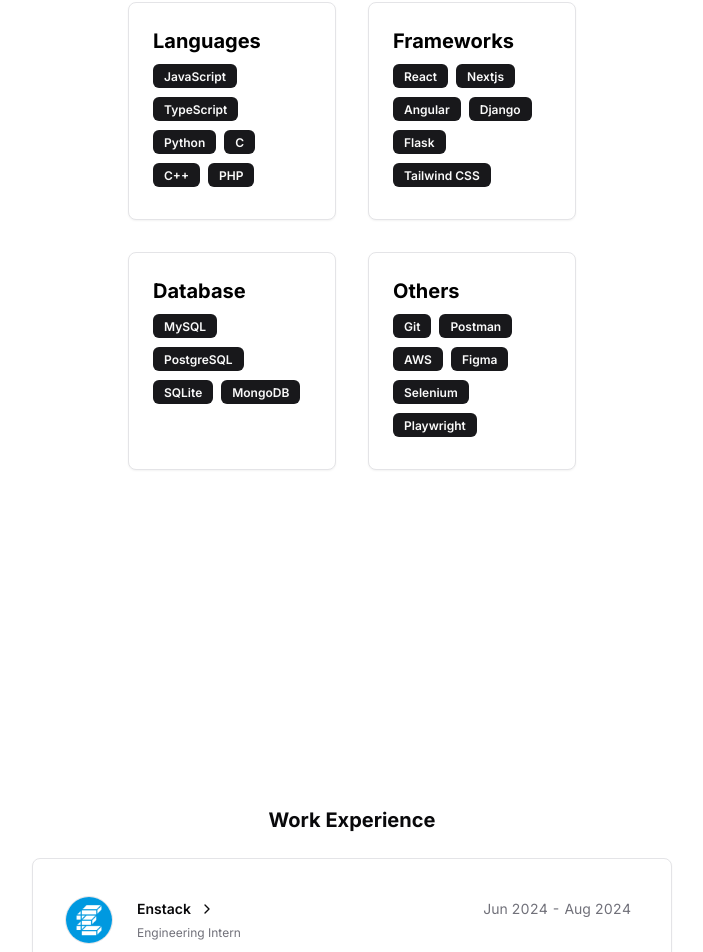
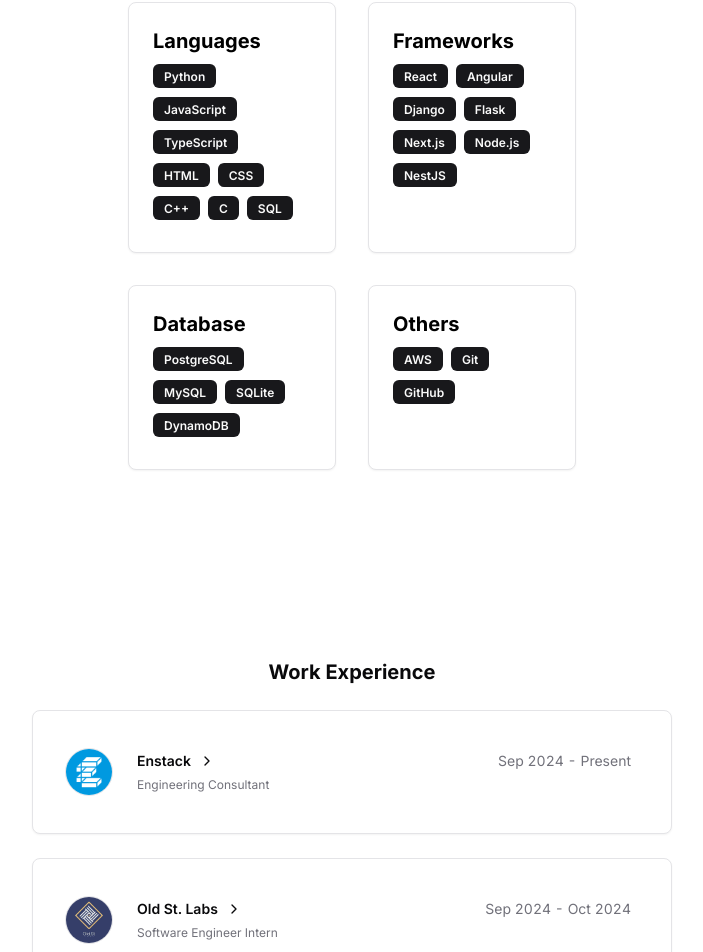
Before and after one commit to kdlibiran/portfolio, a Next.js app: page / in a window 1280 px wide. Shown: the part 1796-2748 px from the top of the page, without its empty margins (288-991 px from the left). Built offline with nearby package versions, Linux system fonts and the light colour scheme.

Commit message:
feat: add experience

```diff
--- a/app/about.tsx
+++ b/app/about.tsx
@@ -13,7 +13,7 @@
   return (
       <div className="w-full h-screen flex justify-center items-center" ref={about}>
         <div className="w-[60%] border p-8 rounded-3xl flex place-items-center gap-8">
-          <img src={DATA.image} className="h-[100%] w-[100%] rounded-full sm:flex hidden" />
+          <img src={DATA.image} className="h-[20%] w-[20%] rounded-full sm:flex hidden" />
           <div className="flex flex-col">
             <h1 className="text-4xl font-bold pointer-events-none whitespace-pre-wrap bg-gradient-to-b from-black to-gray-300/80 bg-clip-text leading-none text-transparent dark:from-white dark:to-slate-900/10">About Me</h1>
           <p className="text-lg mt-4 font-sans text-muted-foreground">{DATA.description}</p>
--- a/app/data.tsx
+++ b/app/data.tsx
@@ -38,6 +38,30 @@
       href: "https://enstack.com",
       badges: [],
       location: "Taguig, PH",
+      title: "Engineering Consultant",
+      logoUrl: "/enstack.png",
+      start: "Sep 2024",
+      end: "Present",
+      description:
+        "I am currently working as a full stack developer at Enstack Technologies. I am responsible for developing new features and maintaining the existing ones for the company's mobile app.",
+    },
+    {
+      company: "Old St. Labs",
+      href: "https://old.st",
+      badges: [],
+      location: "Remote",
+      title: "Software Engineer Intern",
+      logoUrl: "/oldst.jpg",
+      start: "Sep 2024",
+      end: "Oct 2024",
+      description:
+        "At Old St. Labs, We developed an AI-powered chatbot web app to improve the time tracking of the employees of the company. I was responsible for developing backend services using NestJS and also integrating it with OpenAI's API.",
+    },
+    {
+      company: "Enstack",
+      href: "https://enstack.com",
+      badges: [],
+      location: "Taguig, PH",
       title: "Engineering Intern",
       logoUrl: "/enstack.png",
       start: "Jun 2024",
@@ -61,19 +85,88 @@
   skills:[
     {
       title: "Languages",
-      items: ["JavaScript", "TypeScript", "Python", "C", "C++", "PHP"],
+      items: [{
+        name: "Python"
+      }
+      , {
+        name: "JavaScript"
+      }
+      , {
+        name: "TypeScript"
+      }
+      , {
+        name: "HTML"
+      }
+      , {
+        name: "CSS"
+      }
+      , {
+        name: "C++"
+      }
+      , {
+        name: "C"
+      }
+      , {
+        name: "SQL"
+      }
+      ]
     },
     {
       title: "Frameworks",
-      items: ["React", "Nextjs", "Angular", "Django", "Flask", "Tailwind CSS"],
+      items: [
+        {
+          name: "React"
+        }
+        , {
+          name: "Angular"
+        }
+        , {
+          name: "Django"
+        }
+        , {
+          name: "Flask"
+        }
+        , {
+          name: "Next.js"
+        }
+        , {
+          name: "Node.js"
+        }
+        , {
+          name: "NestJS"
+        }
+      ],
     },
     {
       title: "Database",
-      items: ["MySQL", "PostgreSQL", "SQLite", "MongoDB"],
+      items: [
+        {
+          name: "PostgreSQL"
+        }
+        , {
+          name: "MySQL"
+        }
+        , {
+          name: "SQLite"
+        }
+        , {
+          name: "DynamoDB"
+        }
+      ],
     },
     {
       title: "Others",
-      items: ["Git", "Postman", "AWS", "Figma", "Selenium", "Playwright"],
+      items: [
+        {
+          name: "AWS"
+        }
+        , {
+          name: "Git"
+        }
+        , {
+          name: "GitHub"
+        }
+      ],
     },
   ]
 } as const;
--- a/app/projects.tsx
+++ b/app/projects.tsx
@@ -13,7 +13,7 @@
   return (
       <div className="w-full h-screen flex justify-center items-center" ref={projects}>
         <h1 className="text-4xl font-bold pointer-events-none whitespace-pre-wrap bg-gradient-to-b from-black to-gray-300/80 bg-clip-text leading-none text-transparent dark:from-white dark:to-slate-900/10">Projects</h1>
-        <div className="absolute top-0 left-0 w-full h-full bg-gradient-to-b from-black to-gray-300/80 bg-clip-text leading-none text-transparent dark:from-white dark:to-slate-900/10" />
+        {/* TODO: Add projects here */}
       </div>
   );
 }
--- a/app/skills.tsx
+++ b/app/skills.tsx
@@ -5,6 +5,7 @@
 import { Badge } from "@/components/ui/badge";
 import { ScrollContext } from "@/components/scroll-provider";
 import { DATA } from "./data";
+import { Tooltip, TooltipContent,TooltipTrigger, TooltipProvider } from "@/components/ui/tooltip";
 export default function Skills() {
   const scrollContext = useContext(ScrollContext);
   if (!scrollContext) {
@@ -20,6 +21,7 @@
       <h1 className="text-5xl font-bold pointer-events-none whitespace-pre-wrap bg-gradient-to-b from-black to-gray-300/80 bg-clip-text leading-none text-transparent dark:from-white dark:to-slate-900/10">
         Skills
       </h1>
+      <TooltipProvider>
       <div className="grid grid-cols-2 gap-8 mt-4 font-sans text-muted-foreground sm:w-1/2 sm:px-24 px-4">
         {DATA.skills.map((category, index) => (
           <Card className="w-full" key={index}>
@@ -27,13 +29,14 @@
             <CardContent className="-mt-4">
               {category.items.map((item, idx) => (
                 <Badge key={idx} className="pt-1 mr-2 mb-2 rounded-md">
-                  {item}
+                  {item.name}
                 </Badge>
               ))}
             </CardContent>
           </Card>
         ))}
       </div>
+        </TooltipProvider>
     </div>
   );
 }
```
Also changed, not shown: public/oldst.jpg (added).
